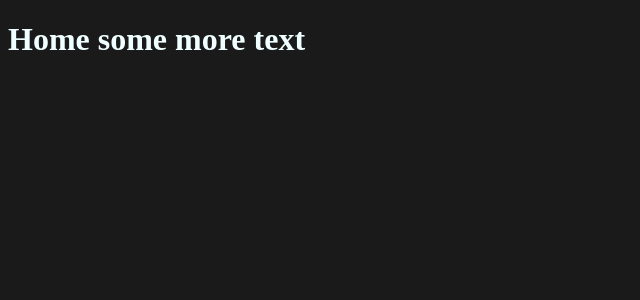
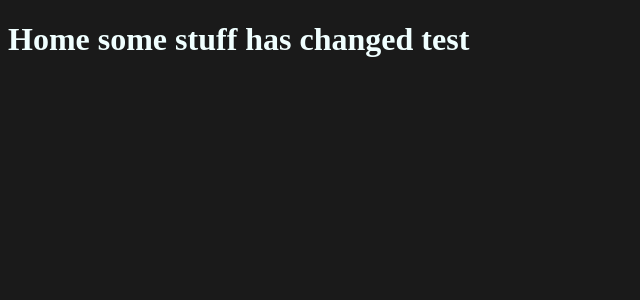
Before and after one commit to joolean-equals-true/BitClubWEBP, a Vue app: page / in a window 1280 px wide. Shown: the top 300 px of the page, without its empty margins (0-640 px from the left). Built offline with nearby package versions, Linux system fonts and the light colour scheme.

Commit message:
edited app.vue

```diff
--- a/src/App.vue
+++ b/src/App.vue
@@ -3,7 +3,7 @@ import HelloWorld from './components/HelloWorld.vue'
 </script>
 
 <template>
- <h1> Home some more text</h1>
+ <h1> Home some stuff has changed test</h1>
 </template>
 
 <style scoped>
```
